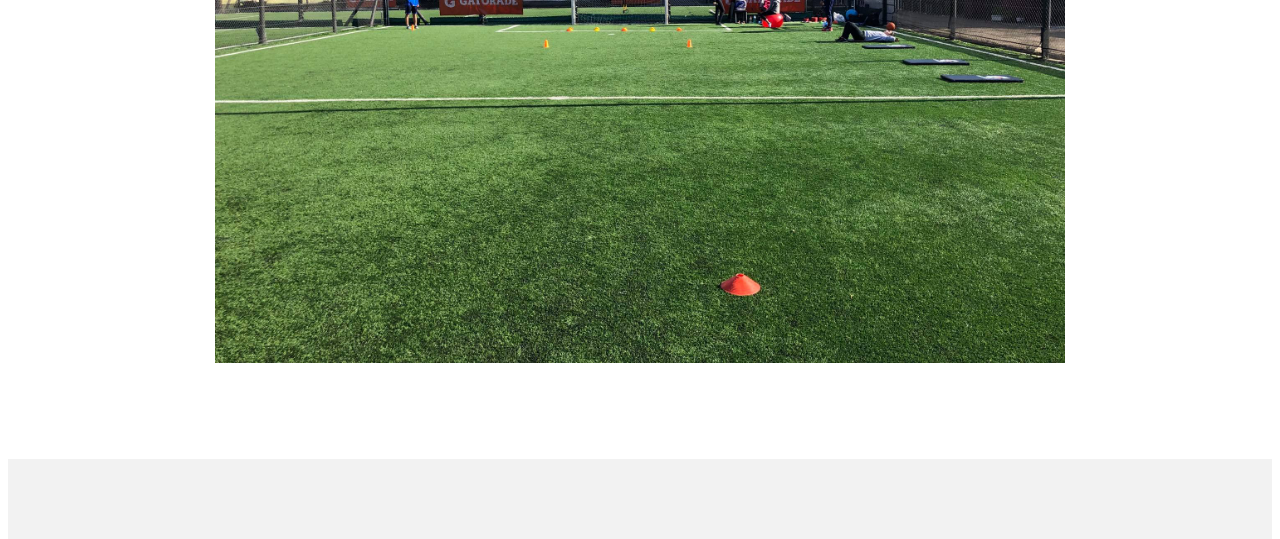
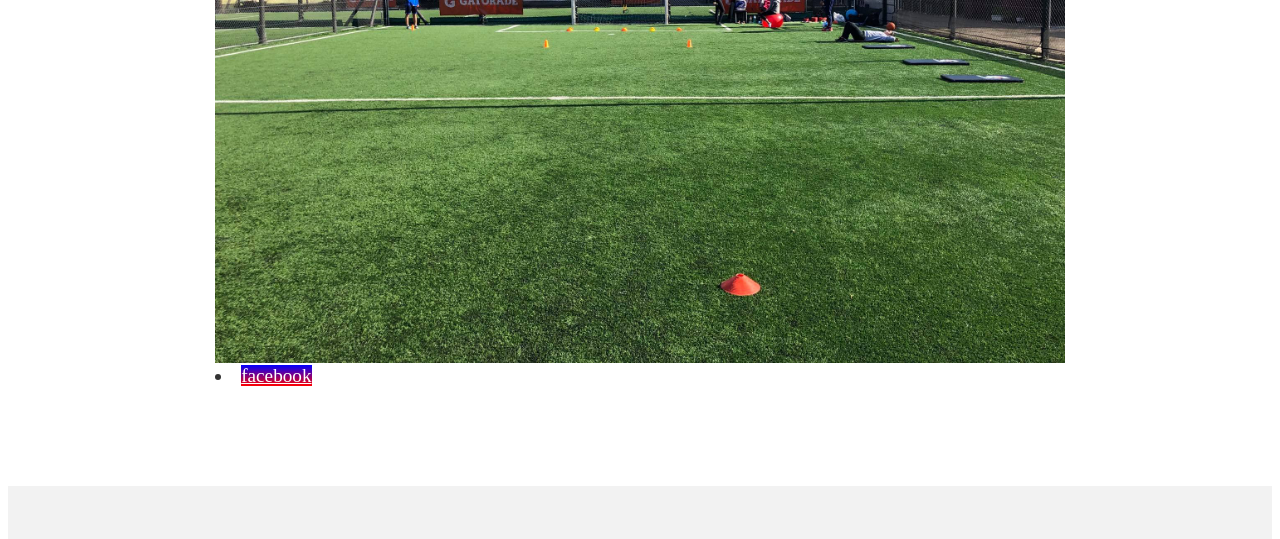
Before and after one commit to Lucas-borra/desarrollo-web, a plain HTML site: page index.html in a window 1280 px wide. Shown: the part 557-1096 px from the top of the page. Drawn offline with Linux system fonts and the light colour scheme.

Commit message:
agregue estilo boton

```diff
--- a/index.html
+++ b/index.html
@@ -34,6 +34,9 @@
         <div class="home_item2">
             <img src="imagenes/laescondida.jpg" alt="laescondida" class="imagen_home">
         </div>
+        <div class="contenido-face">
+        <li><a href="https://www.facebook.com" class="botonfacebook">facebook</a></li>
+    </div>
         </main>
     </div>
     <footer class="footer">
--- a/style.css
+++ b/style.css
@@ -75,6 +75,7 @@ object-fit: cover;
 .main {
     padding-top: 12rem;
 }
+
 
 .imagen_home {
     width: 100%;
@@ -162,6 +163,19 @@ object-fit: cover;
     align-items: center;
 
 }
+.botonfacebook {
+    color: white;
+background-image: linear-gradient(blue,red);
+width: 150px;
+height: 150px;
+transition: all 1s;
+
+}
+.botonfacebook:hover {
+background-image: linear-gradient(yellow,green);
+transform: scale(1);
+
+}
 
 @media only screen and (max-width: 767px) {
     h1 {
```
